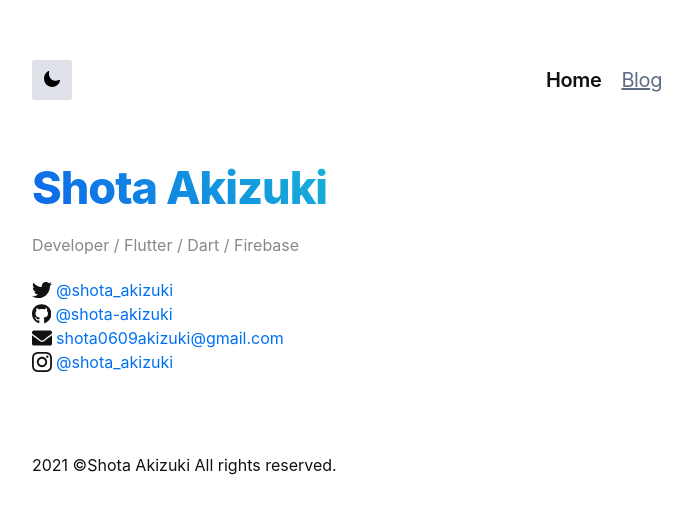
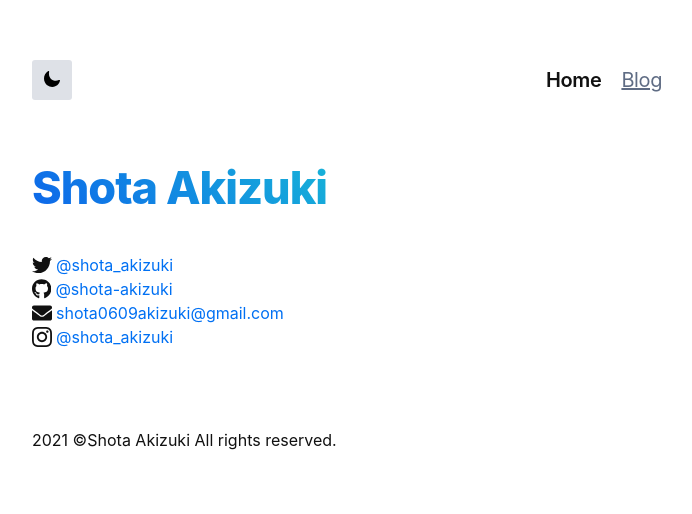
Before and after one commit to shota-akizuki/shota-dev, a Next.js app: page / in a window 1280 px wide. Shown: the top 514 px of the page, without its empty margins (288-980 px from the left). Built offline with nearby package versions, Linux system fonts and the light colour scheme.

Commit message:
Delete profile

```diff
--- a/pages/index.tsx
+++ b/pages/index.tsx
@@ -41,8 +41,7 @@ export default function Home() {
     <>
       <Header titlePre="Home" />
       <div className={styles.main}>
-        <h1 >Shota Akizuki</h1>
-        <p >Developer / Flutter / Dart / Firebase</p>
+        <h1 style={{ marginBottom:40 }}>Shota Akizuki</h1>
         <ul>
           {contacts.map(({ Comp, link, label }) => {
             return (
```
